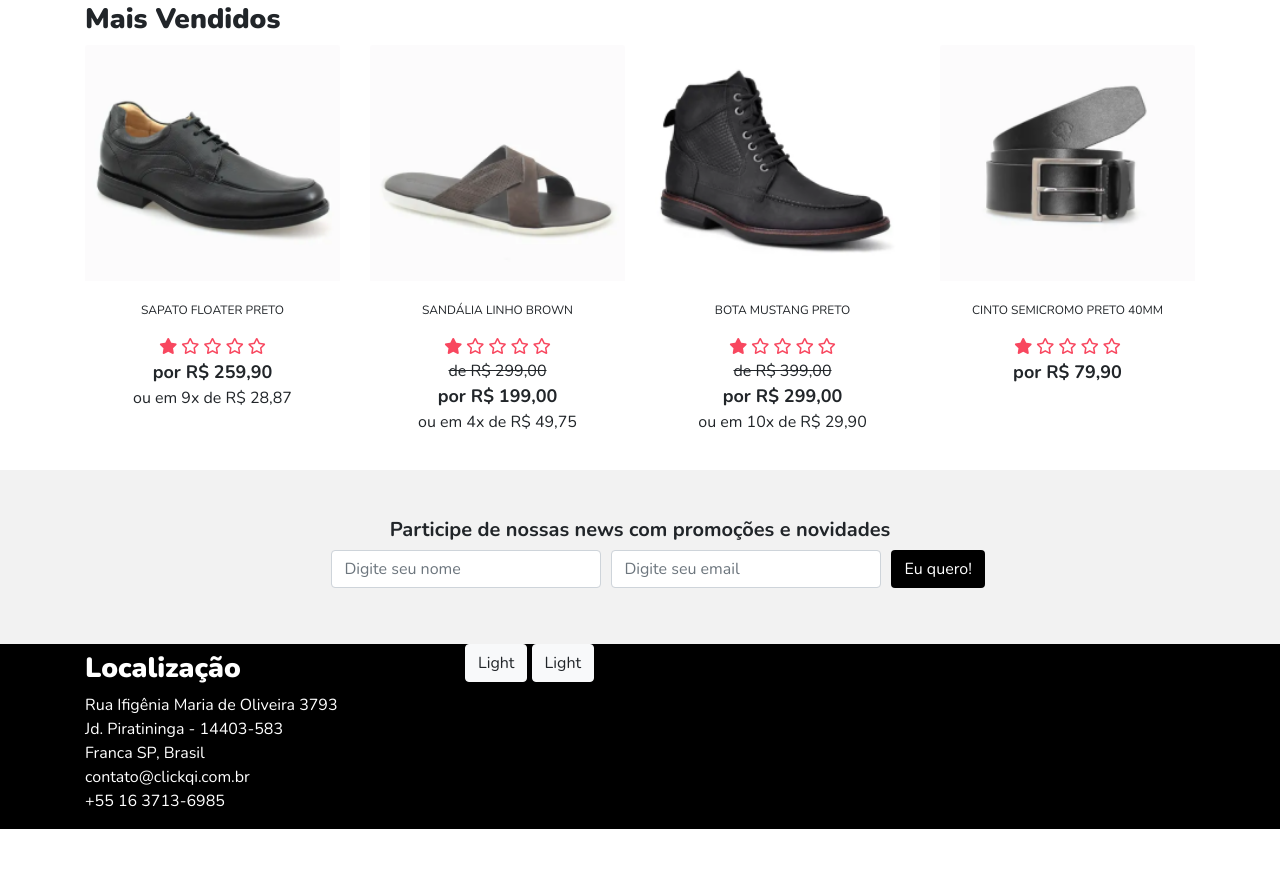
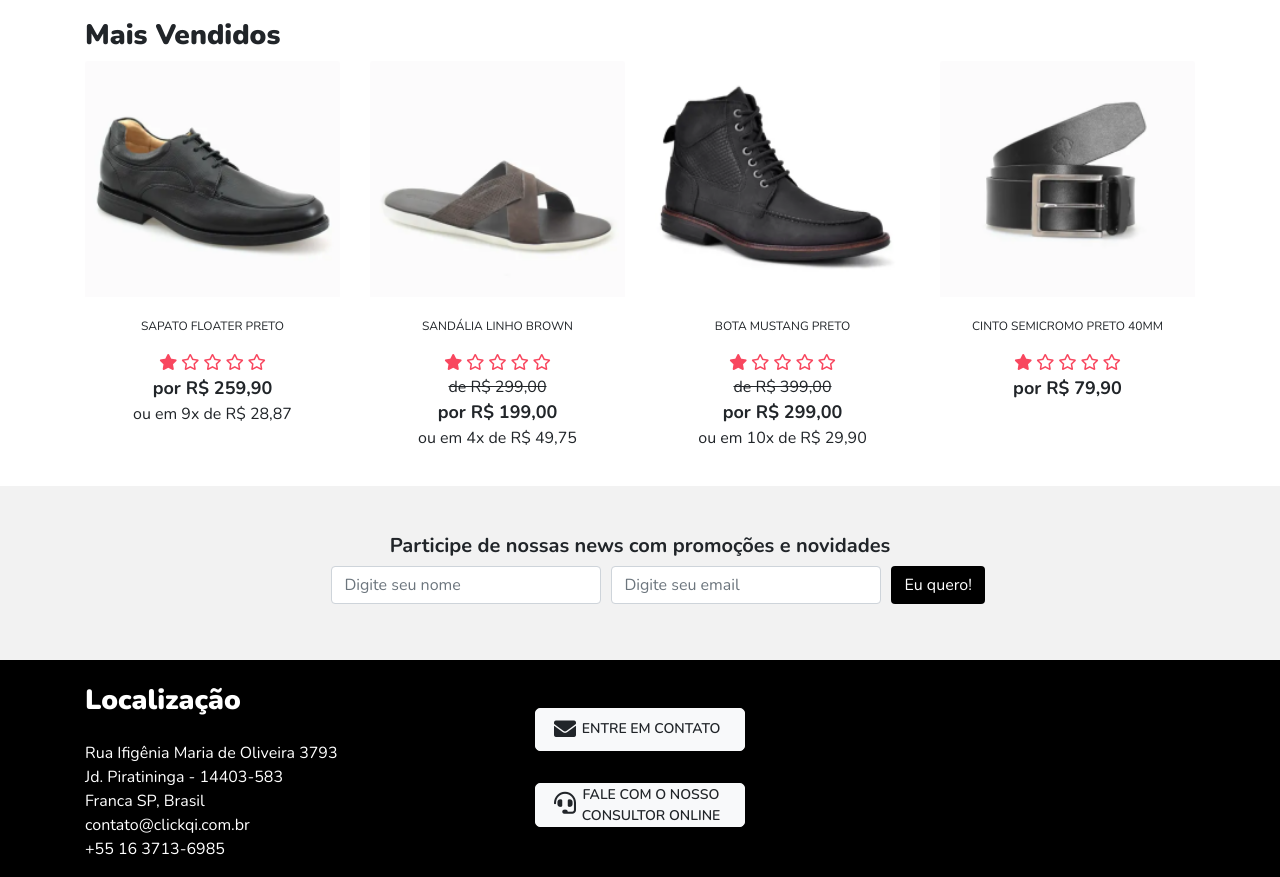
Before and after one commit to GustavoHenriqueSilva9/Projeto-Corebiz, a plain HTML site: page index.html in a window 1280 px wide. Shown: the part 485-1362 px from the top of the page. Before the commit the page ends 1314 px from the top, so only its background shows below. Drawn offline with nearby package versions, Linux system fonts and the light colour scheme; no server answers.

Commit message:
Atualização rodapé

```diff
--- a/index.html
+++ b/index.html
@@ -79,7 +79,7 @@
   <div class="container">
     <div class="row">
       <div class="col-12">
-        <h5 class="mt-2 titulo">Mais Vendidos</h5>
+        <h5 class="mt-4 titulo">Mais Vendidos</h5>
         <div class="card-deck text-center">
           <div class="card">
             <img class="card-img-top img-fluid" src="assets/sapato.png" alt="Imagem de capa do card">
@@ -102,7 +102,8 @@
               <i class="far fa-star"></i>
               <i class="far fa-star"></i>
               <i class="far fa-star"></i>
-              <p> <span style="text-decoration: line-through">de R$ 299,00</span> <br> <strong style="font-size: 18px;">por R$ 199,00</strong> <br>ou em 4x de R$ 49,75</p>
+              <p> <span style="text-decoration: line-through">de R$ 299,00</span> <br> <strong
+                  style="font-size: 18px;">por R$ 199,00</strong> <br>ou em 4x de R$ 49,75</p>
             </div>
           </div>
           <div class="card">
@@ -114,7 +115,8 @@
               <i class="far fa-star"></i>
               <i class="far fa-star"></i>
               <i class="far fa-star"></i>
-              <p><span style="text-decoration: line-through">de R$ 399,00</span><br><strong style="font-size: 18px;">por R$ 299,00</strong><br>ou em 10x de R$
+              <p><span style="text-decoration: line-through">de R$ 399,00</span><br><strong style="font-size: 18px;">por
+                  R$ 299,00</strong><br>ou em 10x de R$
                 29,90</p>
             </div>
           </div>
@@ -147,8 +149,7 @@
                 <input class="form-control" type="text" name="name" placeholder="Digite seu nome" required><br>
               </div>
               <div class="form-group col-12 col-md-3">
-                <input class="form-control" type="email" name="e-mail" placeholder="Digite seu email"
-                  required>
+                <input class="form-control" type="email" name="e-mail" placeholder="Digite seu email" required>
               </div>
               <div class="form-group col-12 col-md-2">
                 <button class="btn fundo-dark" type="submit" id="submit">Eu quero!</button>
@@ -165,22 +166,28 @@
   <footer class="fundo-dark">
     <div class="container">
       <div class="row">
-        <div class="col-lg-4">
-          <h5 class="mt-2 titulo">Localização</h5>
+        <div class="col-md-4">
+          <h5 class="mt-4 mb-4 titulo">Localização</h5>
           <p>Rua Ifigênia Maria de Oliveira 3793 <br>
             Jd. Piratininga - 14403-583 <br>
             Franca SP, Brasil <br>
             contato@clickqi.com.br <br>
             +55 16 3713-6985</p>
         </div>
-        <div class="col-lg-4">
+        <div class="col-md-4 text-center">
 
-          <button type="button" class="btn btn-light">Light</button>
+          <button type="button" class="btn btn-light mt-5 btn-footer">
+            <i class="fas fa-envelope" style="font-size: 22px; float: left;"></i>
+            <p class="text-btn"> ENTRE EM CONTATO</p>
+          </button>
 
-          <button type="button" class="btn btn-light">Light</button>
+          <button type="button" class="btn btn-light btn-footer">
+            <i class="fas fa-headset mt-2" style="font-size: 22px; float: left;"></i>
+            <p class="text-btn"> FALE COM O NOSSO CONSULTOR ONLINE</p>
+          </button>
 
         </div>
-        <div class="col-lg-4">
+        <div class="col-md-4">
 
         </div>
       </div>
--- a/styles.css
+++ b/styles.css
@@ -64,3 +64,17 @@ body{
 .card-text{
     font-size: 12px;
 }
+
+.btn-footer{
+    width: 60%;
+    height: 20%;
+    margin-bottom: 32px;
+    border-radius: 5px;
+    padding: 0 18px;
+}
+
+.text-btn{
+    font-weight: 600;
+    font-size: 14px;
+    margin: auto;
+}
```
